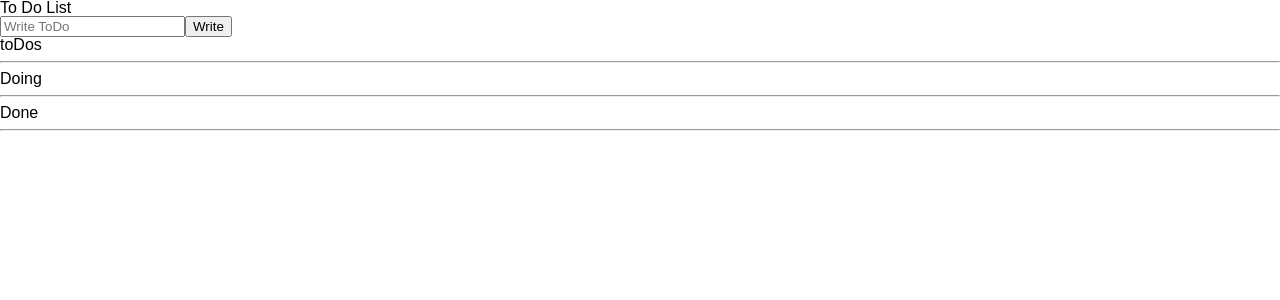
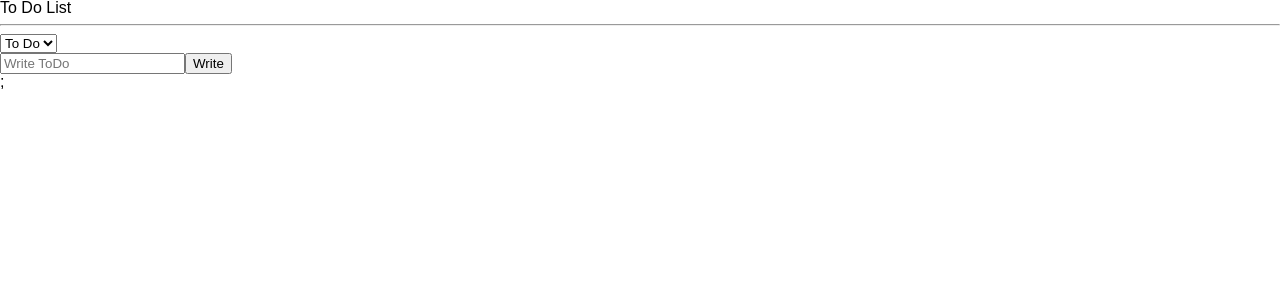
Before and after one commit to ezurno/react-todo, a React (Create React App) app: page / in a window 1280 px wide. Shown: the top 300 px of the page. Built offline with nearby package versions, Linux system fonts and the light colour scheme.

Commit message:
SET: category state
1. category의 state를 저장하는 atom을 만들어서 관리

2. toDos Doing Done을 담고있는 toDos로 변경

3. atom에서 반환 할 때 categoryState를 활용해 하나의 함수만 return 하기 때문

```diff
--- a/src/Atoms.tsx
+++ b/src/Atoms.tsx
@@ -24,10 +24,19 @@
   get: ({ get }) => {
     // get은 object의 .get 함수
     const toDos = get(toDoState);
-    return [
-      toDos.filter((toDo) => toDo.category === "TODO"),
-      toDos.filter((toDo) => toDo.category === "DOING"),
-      toDos.filter((toDo) => toDo.category === "DONE"),
-    ];
+    const category = get(categoryState);
+
+    // if (category === "TODO")
+    //   return toDos.filter((toDo) => toDo.category === "TODO");
+    // if (category === "DOING")
+    //   return toDos.filter((toDo) => toDo.category === "DOING");
+    // if (category === "DONE")
+    //   return toDos.filter((toDo) => toDo.category === "DONE");
+    return toDos.filter((toDo) => toDo.category === category);
   },
 });
+
+export const categoryState = atom({
+  key: "category",
+  default: "TODO",
+});
--- a/src/components/ToDoList.tsx
+++ b/src/components/ToDoList.tsx
@@ -1,43 +1,33 @@
 import React, { useState } from "react";
-import { useRecoilValue } from "recoil";
-import { toDoSelector, toDoState } from "../Atoms";
+import { useRecoilState, useRecoilValue } from "recoil";
+import { categoryState, toDoSelector, toDoState } from "../Atoms";
 import CreateToDo from "./CreateToDo";
 import ToDo from "./ToDo";
 
 function ToDoList() {
   // const toDos = useRecoilValue(toDoState);
-  const [toDos, Doing, Done] = useRecoilValue(toDoSelector); // Selector가 [{}, {}, {}]형태
+  const toDos = useRecoilValue(toDoSelector); // Selector가 [{}, {}, {}]형태
+  const [category, setCategory] = useRecoilState(categoryState); // category 값을 저장하기 위한 useRecoilState
+  const onInput = (event: React.FormEvent<HTMLSelectElement>) => {
+    setCategory(event.currentTarget.value);
+  };
 
-  console.log(toDos);
+  console.log(category);
 
   return (
     <div>
       <h1>To Do List</h1>
+      <hr />
+      <select value={category} onInput={onInput}>
+        <option value="TODO">To Do</option>
+        <option value="DOING">Doing</option>
+        <option value="DONE">Done</option>
+      </select>
       <CreateToDo />
-
-      <h2>toDos</h2>
-      <hr />
-      <ul>
-        {toDos.map((toDo) => (
-          <ToDo key={toDo.id} {...toDo} />
-        ))}
-      </ul>
-
-      <h2>Doing</h2>
-      <hr />
-      <ul>
-        {Doing.map((toDo) => (
-          <ToDo key={toDo.id} {...toDo} />
-        ))}
-      </ul>
-
-      <h2>Done</h2>
-      <hr />
-      <ul>
-        {Done.map((toDo) => (
-          <ToDo key={toDo.id} {...toDo} />
-        ))}
-      </ul>
+      {toDos?.map((toDo) => (
+        <ToDo key={toDo.id} {...toDo} />
+      ))}
+      ;
     </div>
   );
 }
```
